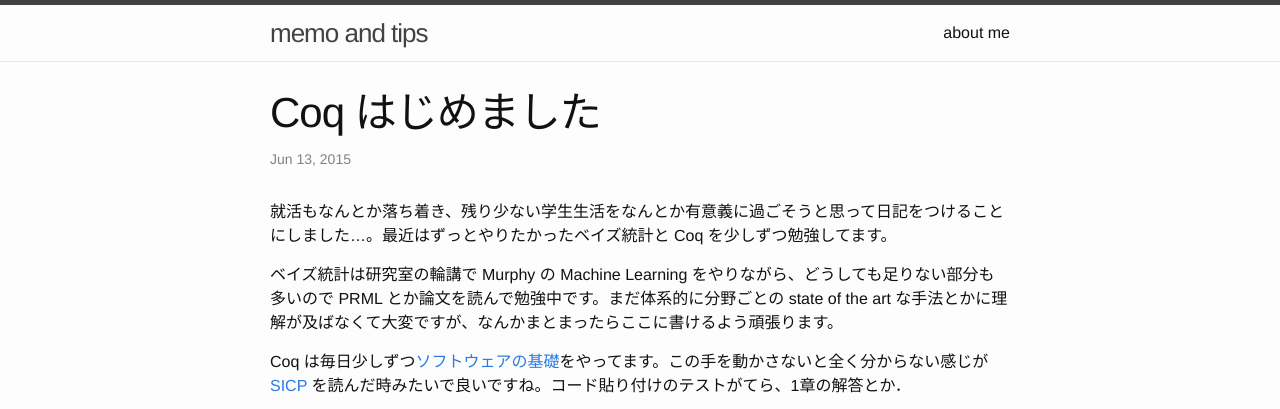
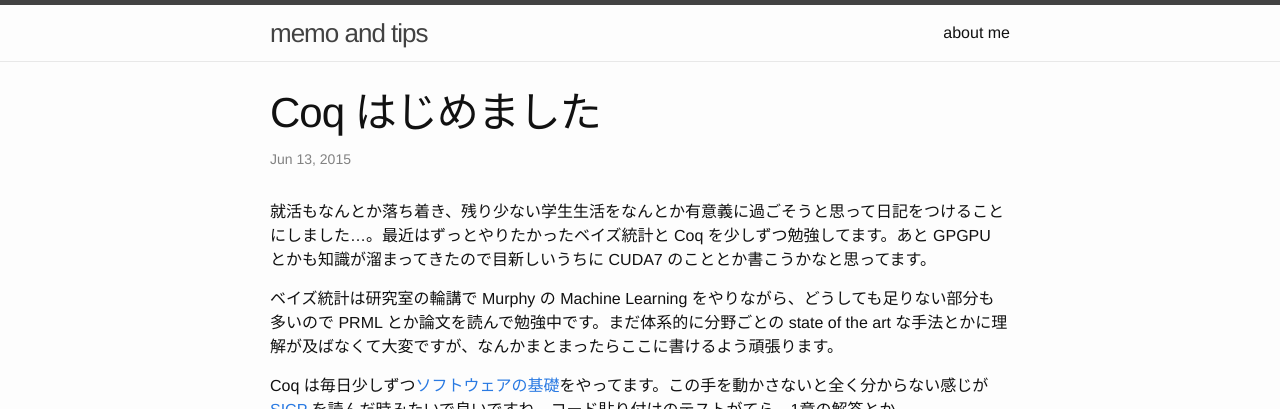
Before and after one commit to ShigekiKarita/shigekikarita.github.io, a Jekyll site: the page built from _posts/2015-06-13-first.md, in a window 1280 px wide, cut to the strip 0-409 px from the top of the page. Built offline with Jekyll 4.4.1, drawn with Linux system fonts in a browser that asks for light colours.

Commit message:
雑なコミット

```diff
--- a/_posts/2015-06-13-first.md
+++ b/_posts/2015-06-13-first.md
@@ -3,7 +3,7 @@ layout: post
 title: Coq はじめました
 ---
 
-就活もなんとか落ち着き、残り少ない学生生活をなんとか有意義に過ごそうと思って日記をつけることにしました...。最近はずっとやりたかったベイズ統計と Coq を少しずつ勉強してます。
+就活もなんとか落ち着き、残り少ない学生生活をなんとか有意義に過ごそうと思って日記をつけることにしました...。最近はずっとやりたかったベイズ統計と Coq を少しずつ勉強してます。あと GPGPU とかも知識が溜まってきたので目新しいうちに CUDA7 のこととか書こうかなと思ってます。
 
 ベイズ統計は研究室の輪講で Murphy の Machine Learning をやりながら、どうしても足りない部分も多いので PRML とか論文を読んで勉強中です。まだ体系的に分野ごとの state of the art な手法とかに理解が及ばなくて大変ですが、なんかまとまったらここに書けるよう頑張ります。
 
```
Also changed, not shown: 1 other file.
